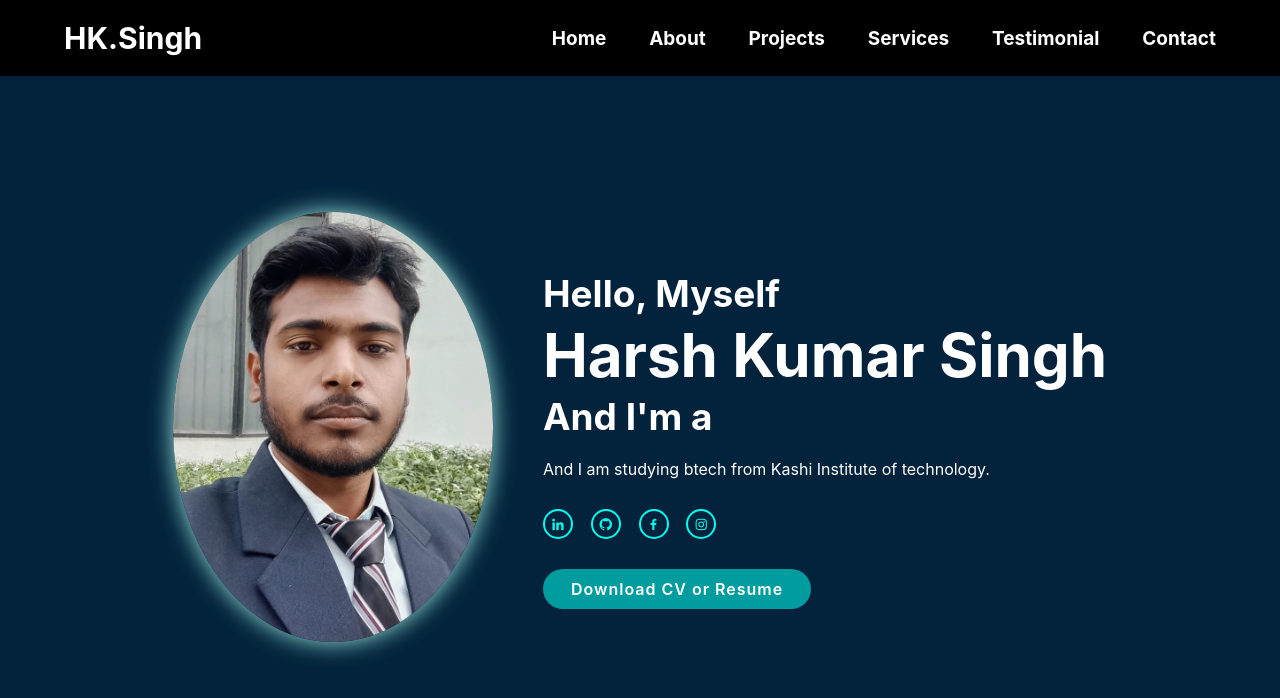
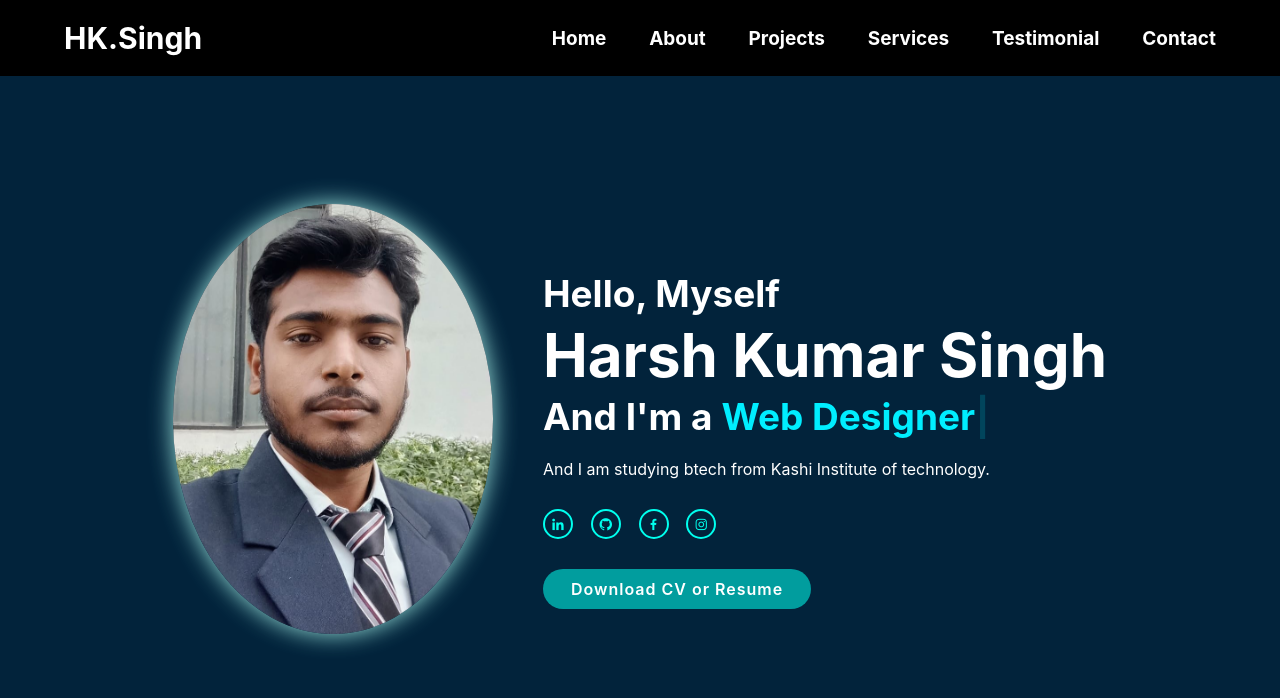
Before and after one commit to HKSingh666/Myportfolio, a plain HTML site: page index.html in a window 1280 px wide. Shown: the top 698 px of the page. Drawn offline with nearby package versions, Linux system fonts and the light colour scheme.

Commit message:
index.html

```diff
--- a/index.html
+++ b/index.html
@@ -191,6 +191,6 @@
         </p>
     </footer>
     <script src="https://unpkg.com/typed.js@2.1.0/dist/typed.umd.js"></script>
-    <script src="script.js"></script>
+    <script src="portscript.js"></script>
 </body>
 </html>
```
